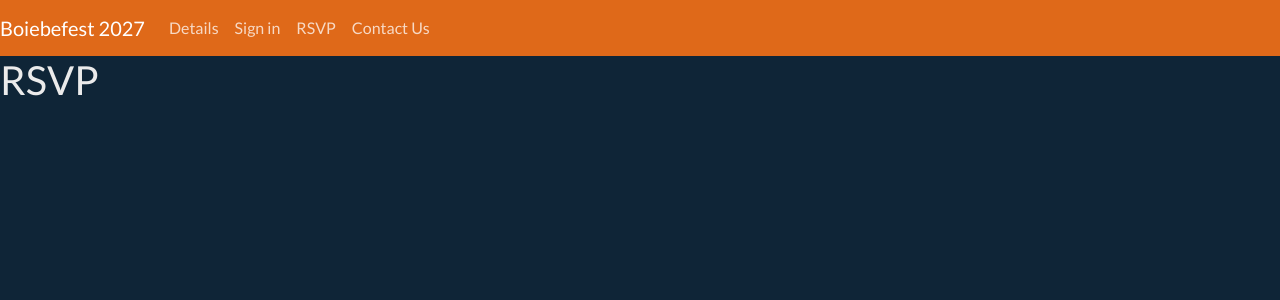
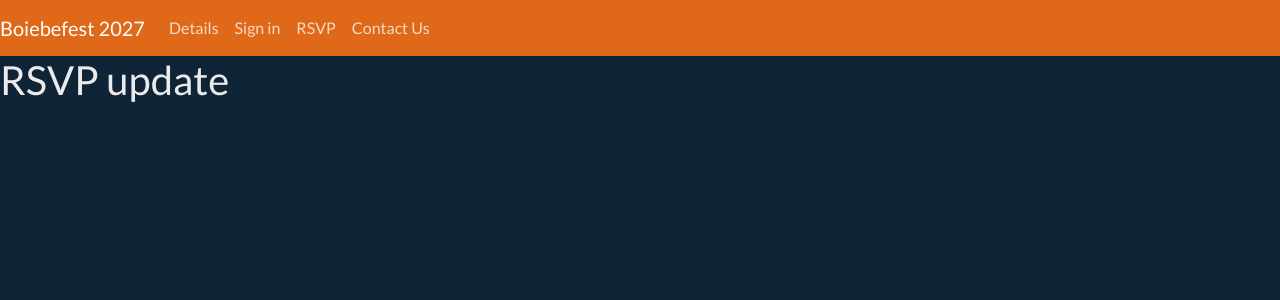
Before and after one commit to pthem09/boiebefest, a React (Create React App) app: page /rsvp in a window 1280 px wide. Shown: the top 300 px of the page. Built offline with nearby package versions, Linux system fonts and the light colour scheme.

Commit message:
testing RSVP change

```diff
--- a/src/Components/Pages/RSVP.js
+++ b/src/Components/Pages/RSVP.js
@@ -5,7 +5,7 @@ export default function RSVP() {
     return (
         <body>
             <Navbar />
-            <h1>RSVP</h1>
+            <h1>RSVP update</h1>
         </body>
     )
 }
```
